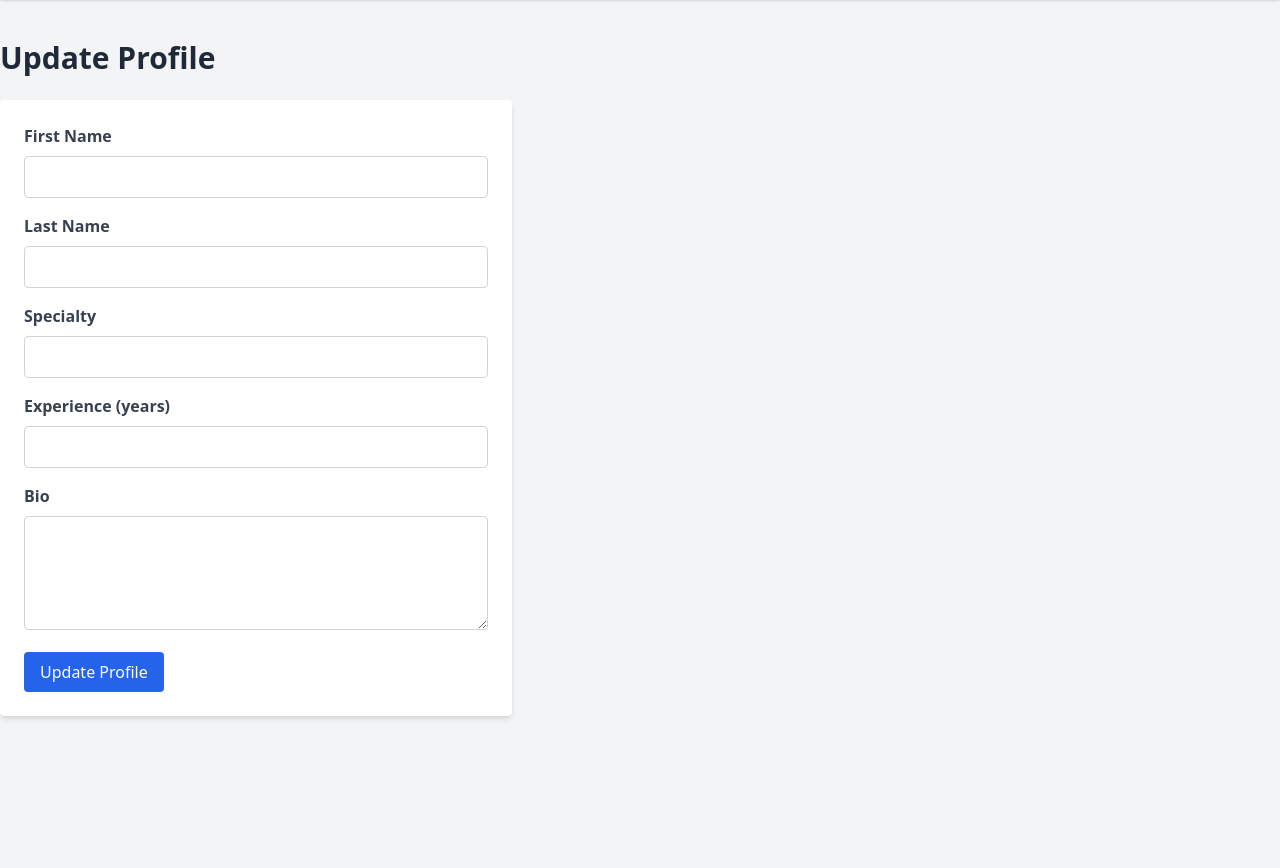
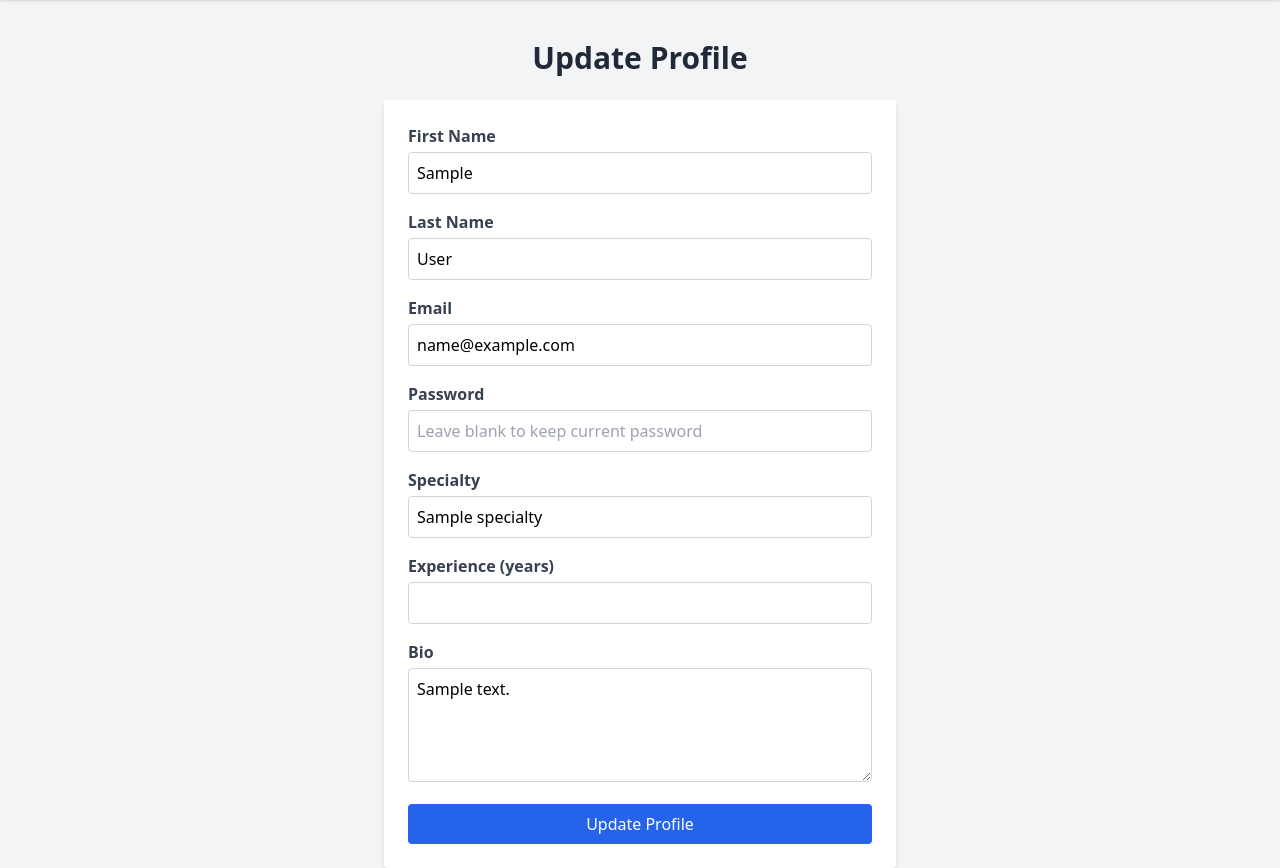
Before and after one commit to amineElgaini/coach-app, a PHP site: template views/coach/profile.php in a window 1280 px wide. Shown: the part 60-928 px from the top of the page. Before the commit the page ends 779 px from the top, so only its background shows below. Run offline with PHP 8.4, Linux system fonts and the light colour scheme; the template is opened without the code that fills it: most values are stand-ins (such as "Sample title", 1, 10 or a date in 2020); some libraries are stand-ins or nearby versions.

Commit message:
update reservation and session

```diff
--- a/models/Reservation.php
+++ b/models/Reservation.php
@@ -37,8 +37,9 @@ class Reservation
     }
 
 
-    public function getByAthlete(int $athleteId)
+    public function getByAthlete()
     {
+        $athleteId = $_SESSION['user']['id'];
         $stmt = $this->pdo->prepare("
             SELECT r.*, s.session_date, s.session_time, u.first_name AS coach_first, u.last_name AS coach_last
             FROM reservations r
--- a/views/athlete/reservations.php
+++ b/views/athlete/reservations.php
@@ -44,9 +44,9 @@
                                     <span class="px-2 py-1 rounded text-sm bg-green-100 text-green-700">
                                         Booked
                                     </span>
-                                    <a href="index.php?page=athlete&action=reserve&id=<?= $r['id'] ?>"
+                                    <a href="index.php?page=athlete&action=reserve&id=<?= $r['session_id'] ?>"
                                         class="ml-2 px-2 py-1 rounded text-sm bg-red-600 text-white rounded hover:bg-red-700 transition-colors">
-                                        Cancel
+                                        <?= $r['session_id'] ?> Cancel
                                     </a>
                                 </td>
                             </tr>
--- a/views/coach/profile.php
+++ b/views/coach/profile.php
@@ -1,49 +1,76 @@
 <!DOCTYPE html>
 <html lang="en">
+
 <head>
     <meta charset="UTF-8">
     <meta name="viewport" content="width=device-width, initial-scale=1.0">
     <title>Coach Profile</title>
     <script src="https://cdn.tailwindcss.com"></script>
 </head>
+
 <body class="bg-gray-100 font-sans">
 
-    <!-- Navbar -->
     <?php include 'views/layout/navbar_coach.php'; ?>
 
-    <!-- Profile Form -->
-    <main class="container mx-auto mt-10">
-        <h1 class="text-3xl font-bold mb-6 text-gray-800">Update Profile</h1>
+    <main class="container mx-auto mt-10 px-4">
+        <h1 class="text-3xl font-bold mb-6 text-gray-800 text-center">Update Profile</h1>
 
-        <form action="index.php?page=coach&action=update" method="POST" class="bg-white p-6 rounded shadow-md max-w-lg">
-            <div class="mb-4">
-                <label class="block text-gray-700 font-semibold mb-2">First Name</label>
-                <input type="text" name="first_name" class="w-full border border-gray-300 p-2 rounded" value="<?= $_SESSION['user']['first_name'] ?? '' ?>" required>
+        <form action="index.php?page=coach&action=profile" method="POST" class="bg-white p-6 rounded shadow-md max-w-lg mx-auto space-y-4">
+
+            <!-- First Name -->
+            <div>
+                <label class="block text-gray-700 font-semibold mb-1">First Name</label>
+                <input type="text" name="first_name" class="w-full border border-gray-300 p-2 rounded"
+                    value="<?= htmlspecialchars($coach['first_name'] ?? '') ?>" required>
             </div>
 
-            <div class="mb-4">
-                <label class="block text-gray-700 font-semibold mb-2">Last Name</label>
-                <input type="text" name="last_name" class="w-full border border-gray-300 p-2 rounded" value="<?= $_SESSION['user']['last_name'] ?? '' ?>" required>
+            <!-- Last Name -->
+            <div>
+                <label class="block text-gray-700 font-semibold mb-1">Last Name</label>
+                <input type="text" name="last_name" class="w-full border border-gray-300 p-2 rounded"
+                    value="<?= htmlspecialchars($coach['last_name'] ?? '') ?>" required>
             </div>
 
-            <div class="mb-4">
-                <label class="block text-gray-700 font-semibold mb-2">Specialty</label>
-                <input type="text" name="specialty" class="w-full border border-gray-300 p-2 rounded" value="<?= $_SESSION['user']['specialty'] ?? '' ?>">
+            <!-- Email -->
+            <div>
+                <label class="block text-gray-700 font-semibold mb-1">Email</label>
+                <input type="email" name="email" class="w-full border border-gray-300 p-2 rounded"
+                    value="<?= htmlspecialchars($coach['email'] ?? '') ?>" required>
             </div>
 
-            <div class="mb-4">
-                <label class="block text-gray-700 font-semibold mb-2">Experience (years)</label>
-                <input type="number" name="experience_years" class="w-full border border-gray-300 p-2 rounded" value="<?= $_SESSION['user']['experience_years'] ?? '' ?>">
+            <!-- Password -->
+            <div>
+                <label class="block text-gray-700 font-semibold mb-1">Password</label>
+                <input type="password" name="password" class="w-full border border-gray-300 p-2 rounded" placeholder="Leave blank to keep current password">
             </div>
 
-            <div class="mb-4">
-                <label class="block text-gray-700 font-semibold mb-2">Bio</label>
-                <textarea name="bio" class="w-full border border-gray-300 p-2 rounded" rows="4"><?= $_SESSION['user']['bio'] ?? '' ?></textarea>
+            <!-- Specialty -->
+            <div>
+                <label class="block text-gray-700 font-semibold mb-1">Specialty</label>
+                <input type="text" name="specialty" class="w-full border border-gray-300 p-2 rounded"
+                    value="<?= htmlspecialchars($coach['specialty'] ?? '') ?>">
             </div>
 
-            <button type="submit" class="bg-blue-600 text-white px-4 py-2 rounded hover:bg-blue-700">Update Profile</button>
+            <!-- Experience Years -->
+            <div>
+                <label class="block text-gray-700 font-semibold mb-1">Experience (years)</label>
+                <input type="number" name="experience_years" class="w-full border border-gray-300 p-2 rounded"
+                    value="<?= htmlspecialchars($coach['experience_years'] ?? '') ?>" min="0">
+            </div>
+
+            <!-- Bio -->
+            <div>
+                <label class="block text-gray-700 font-semibold mb-1">Bio</label>
+                <textarea name="bio" class="w-full border border-gray-300 p-2 rounded" rows="4"><?= htmlspecialchars($coach['bio'] ?? '') ?></textarea>
+            </div>
+
+            <!-- Submit -->
+            <button type="submit" class="w-full bg-blue-600 text-white px-4 py-2 rounded hover:bg-blue-700 transition-colors">
+                Update Profile
+            </button>
         </form>
     </main>
 
 </body>
+
 </html>
--- a/views/coach/reservation.php
+++ b/views/coach/reservation.php
@@ -8,13 +8,11 @@
 </head>
 <body class="bg-gray-100 font-sans">
 
-    <!-- Navbar -->
     <?php include 'views/layout/navbar_coach.php'; ?>
 
     <main class="container mx-auto mt-10">
         <h1 class="text-3xl font-bold mb-6 text-gray-800">Manage Sessions & Reservations</h1>
 
-        <!-- Add Availability Form -->
         <div class="bg-white p-6 rounded shadow-md mb-8 max-w-lg">
             <h2 class="text-xl font-semibold mb-4">Create Availability</h2>
             <form action="index.php?page=coach&action=reservation" method="POST">
@@ -37,7 +35,6 @@
             </form>
         </div>
 
-        <!-- List of Existing Sessions -->
         <div class="bg-white p-6 rounded shadow-md">
             <h2 class="text-xl font-semibold mb-4">Existing Sessions</h2>
             <table class="w-full table-auto border-collapse border border-gray-300">
```
Also changed, not shown: controllers/CoachController.php (+10 -1 lines), controllers/ReservationController.php (+4 -4 lines), index.php (+7 -2 lines), models/Coach.php (+74 -0 lines), models/User.php (+0 -25 lines).
